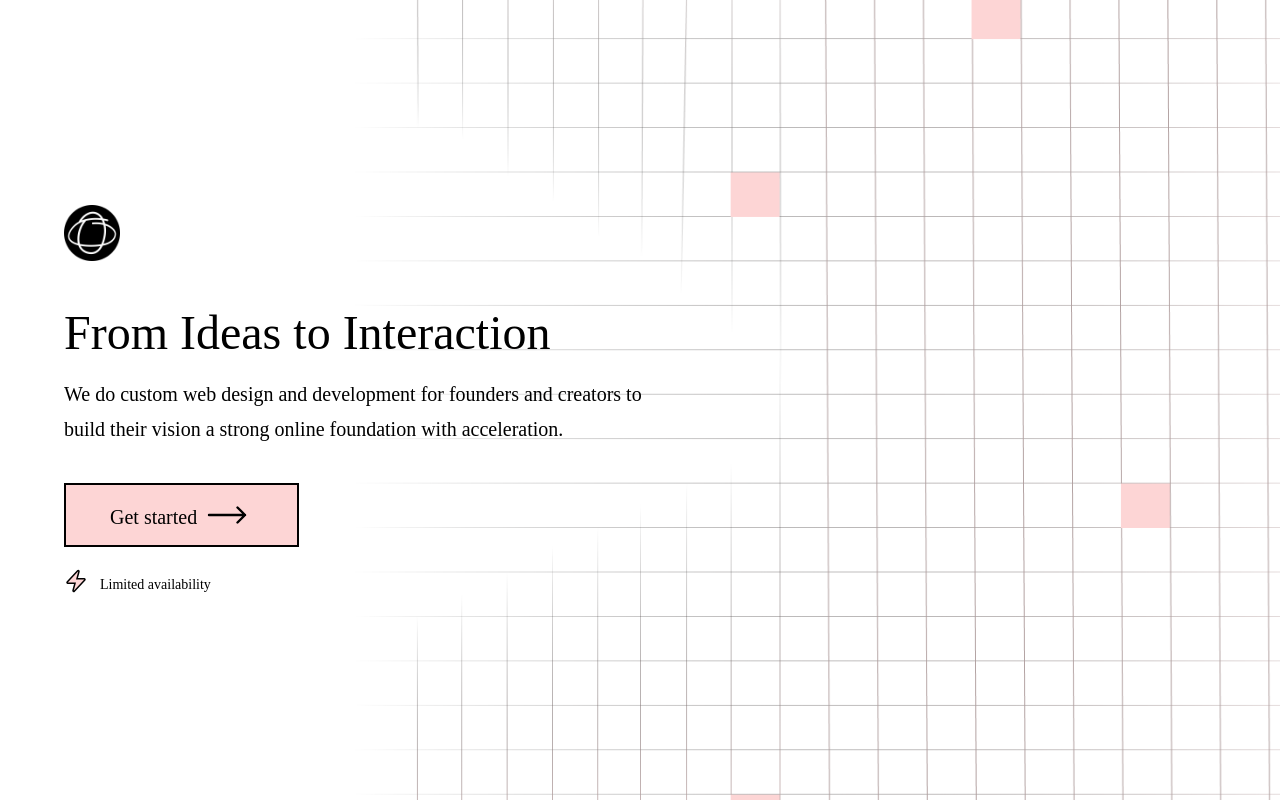
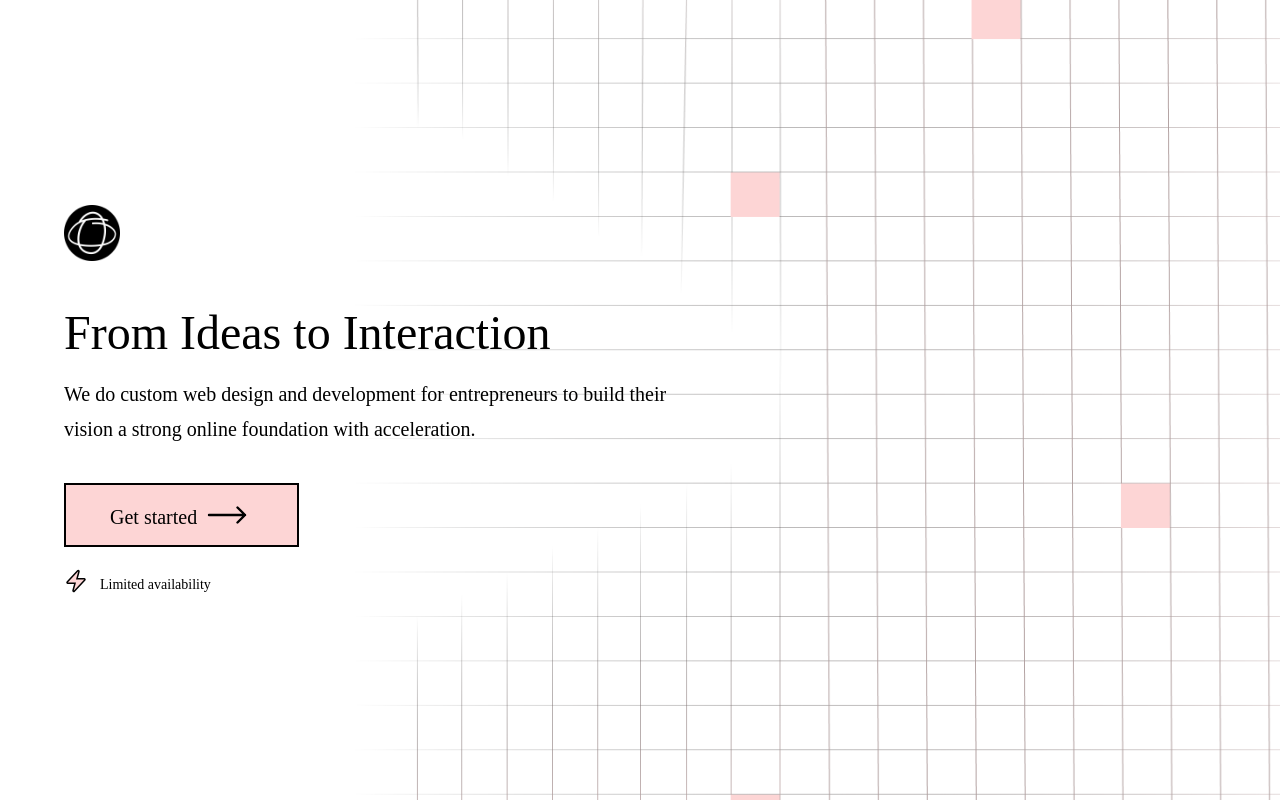
Before and after one commit to yashprakash13/acc_suite, a React (Vite) app: page / in a window 1280 px wide. Built offline with nearby package versions, Linux system fonts and the light colour scheme; a web font is replaced by a local one.

Commit message:
wording change

```diff
--- a/src/HomePage.jsx
+++ b/src/HomePage.jsx
@@ -11,8 +11,8 @@ const HomePage = () => {
         From Ideas to Interaction
       </div>
       <div className="text-lg md:text-xl lg:tex-2xl font-serif mt-5 lg:mt-5 w-4/5 md:w-3/4 lg:w-1/2 leading-[1.975rem] md:leading-[2.2rem]">
-        We do custom web design and development for founders and creators to
-        build their vision a strong online foundation with acceleration.
+        We do custom web design and development for entrepreneurs to build their
+        vision a strong online foundation with acceleration.
       </div>
       <a
         className="bg-[#fdd5d5] text-lg md:text-xl px-11 pt-2 pb-1 text-black border-[2.5px] mt-9 border-black font-serif inline-flex justify-center items-center gap-2 cursor-pointer hover:bg-[#f6b3b3]"
```
